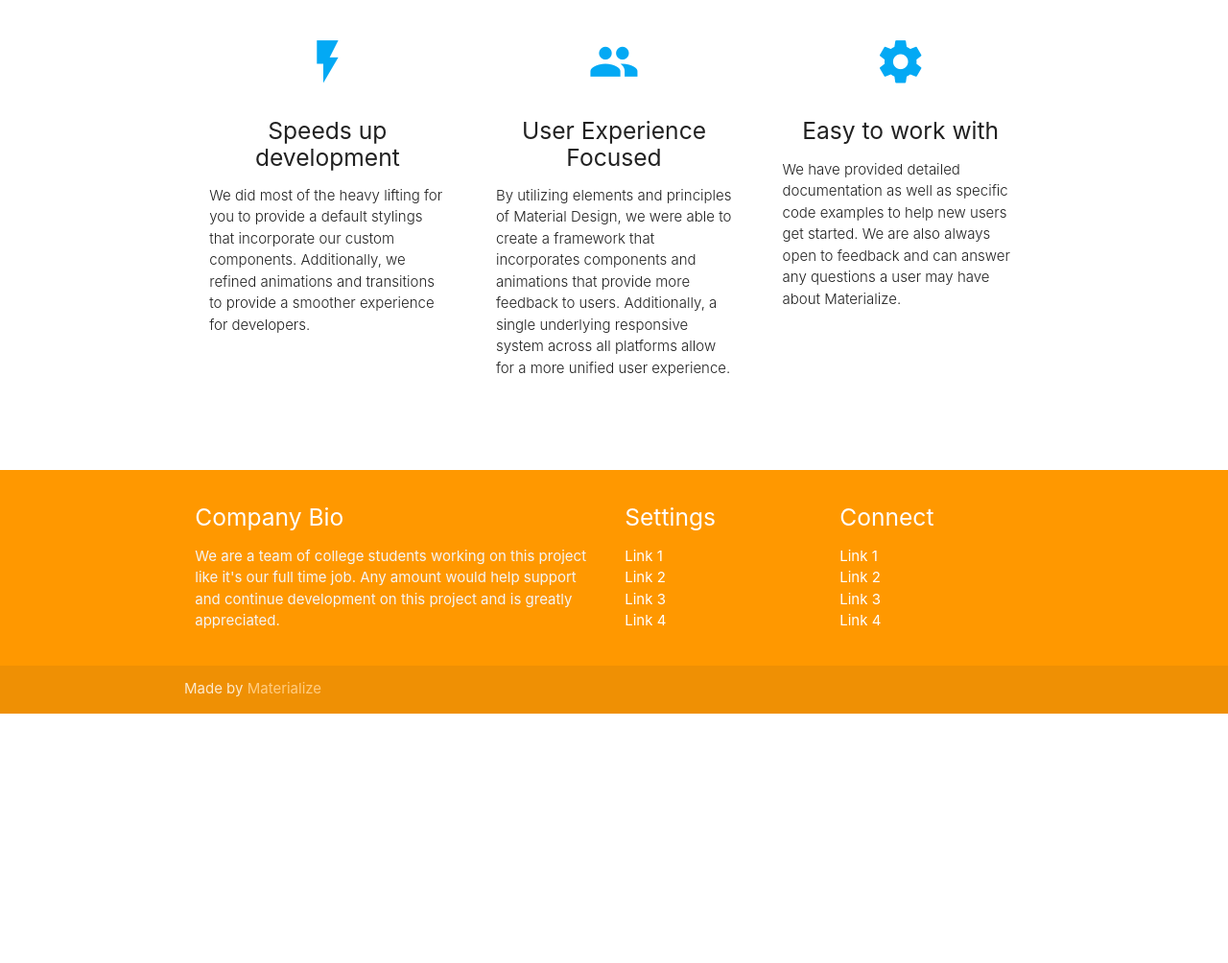
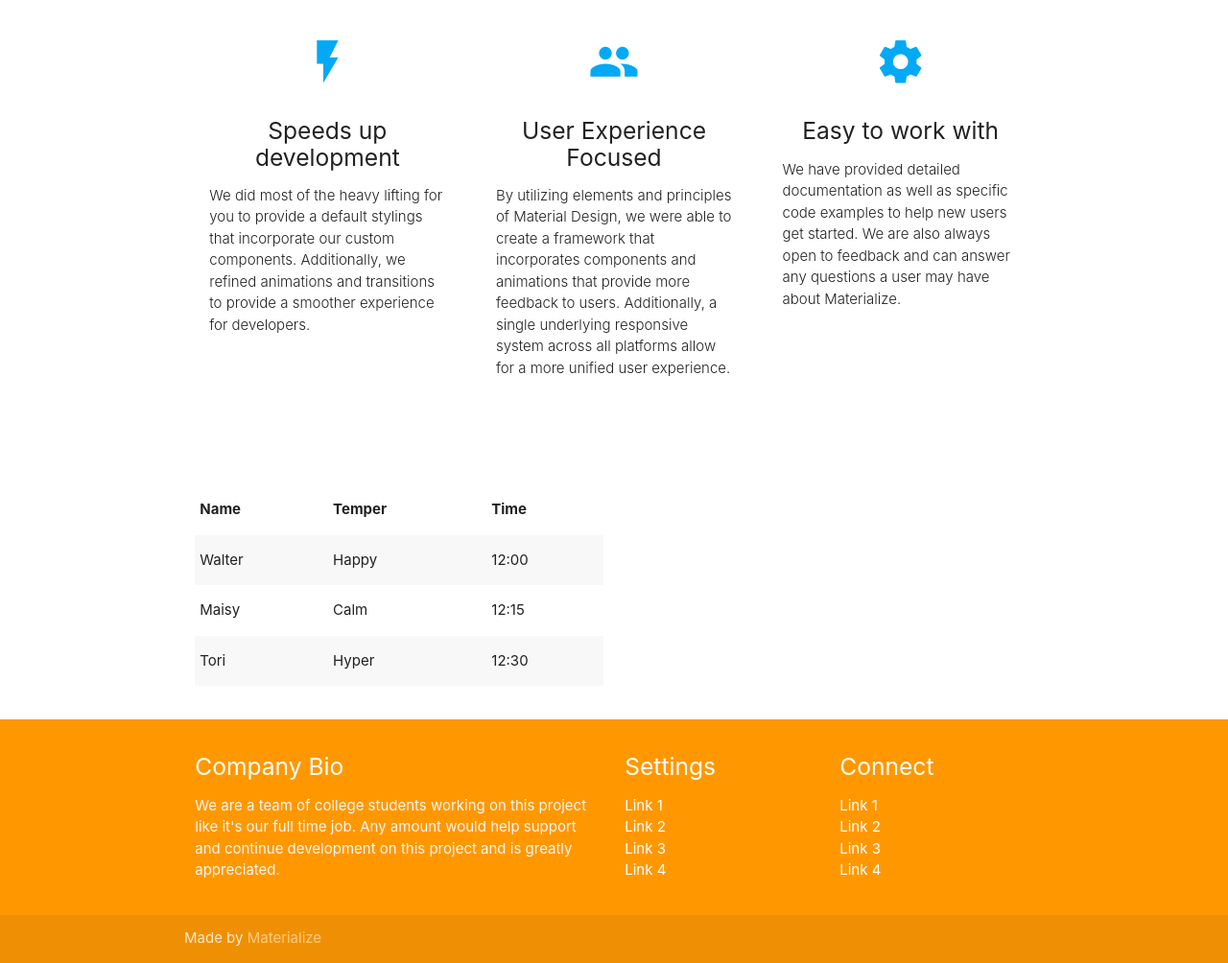
Before and after one commit to moloy559/first-pwa, a plain HTML site: page starter-template/index.html in a window 1280 px wide. Shown: the part 465-1469 px from the top of the page at 96% size. Before the commit the page ends 1209 px from the top, so only its background shows below. Drawn offline with nearby package versions, Linux system fonts and the light colour scheme.

Commit message:
update 2

```diff
--- a/starter-template/index.html
+++ b/starter-template/index.html
@@ -84,7 +84,48 @@
     </div>
     <br><br>
   </div>
+  <div class="container">
+      <div class="section">
+        <div class="row">
+          <div class="col s6">
+              <table class="striped">
+                  <thead>
+                    <tr>
+                        <th>Name</th>
+                        <th>Temper</th>
+                        <th>Time</th>
+                    </tr>
+                  </thead>
 
+                  <tbody>
+                    <tr>
+                      <td>Walter</td>
+                      <td>Happy</td>
+                      <td>12:00</td>
+                    </tr>
+                    <tr>
+                      <td>Maisy</td>
+                      <td>Calm</td>
+                      <td>12:15</td>
+                    </tr>
+                    <tr>
+                      <td>Tori</td>
+                      <td>Hyper</td>
+                      <td>12:30</td>
+                    </tr>
+                  </tbody>
+                </table>
+          </div>
+          <div class="col s3">
+
+          </div>
+          <div class="col s3">
+
+          </div>
+        </div>
+     </div>
+    </div>
+  </div>
   <footer class="page-footer orange">
     <div class="container">
       <div class="row">
```
